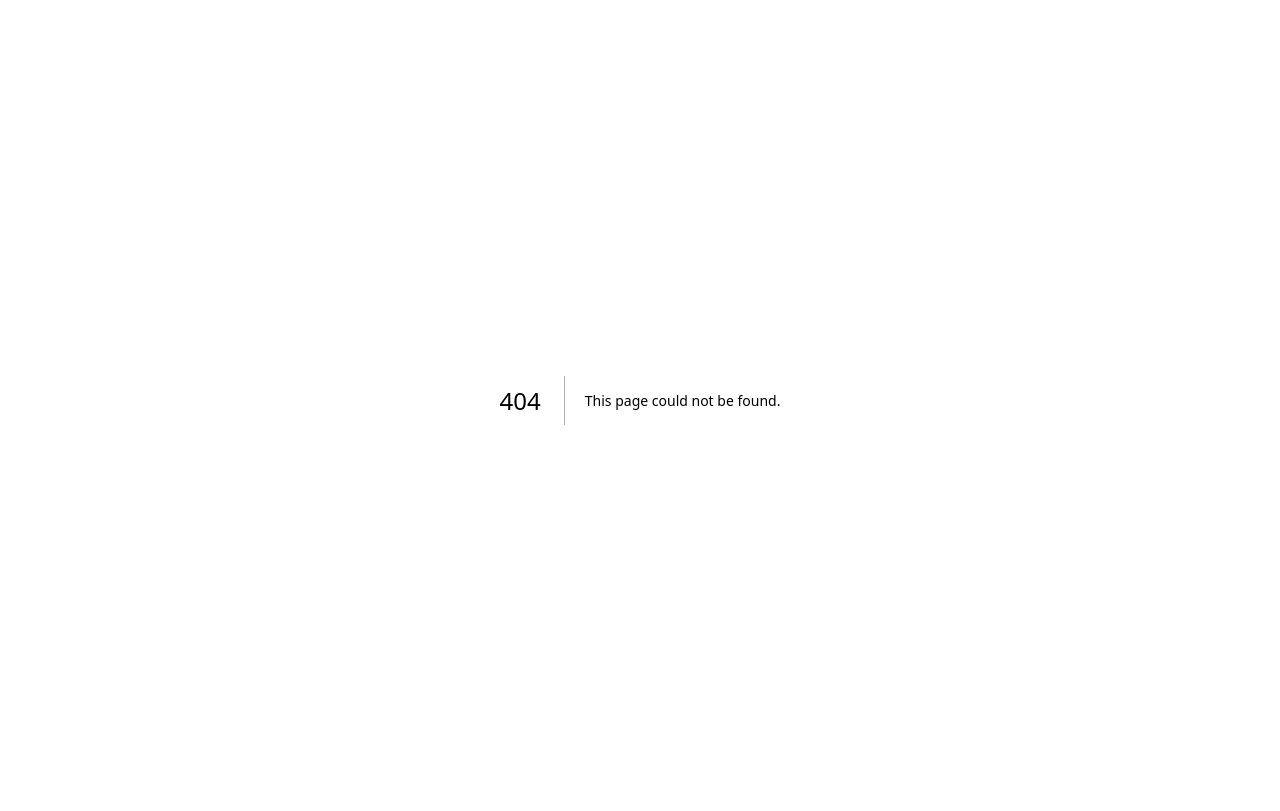
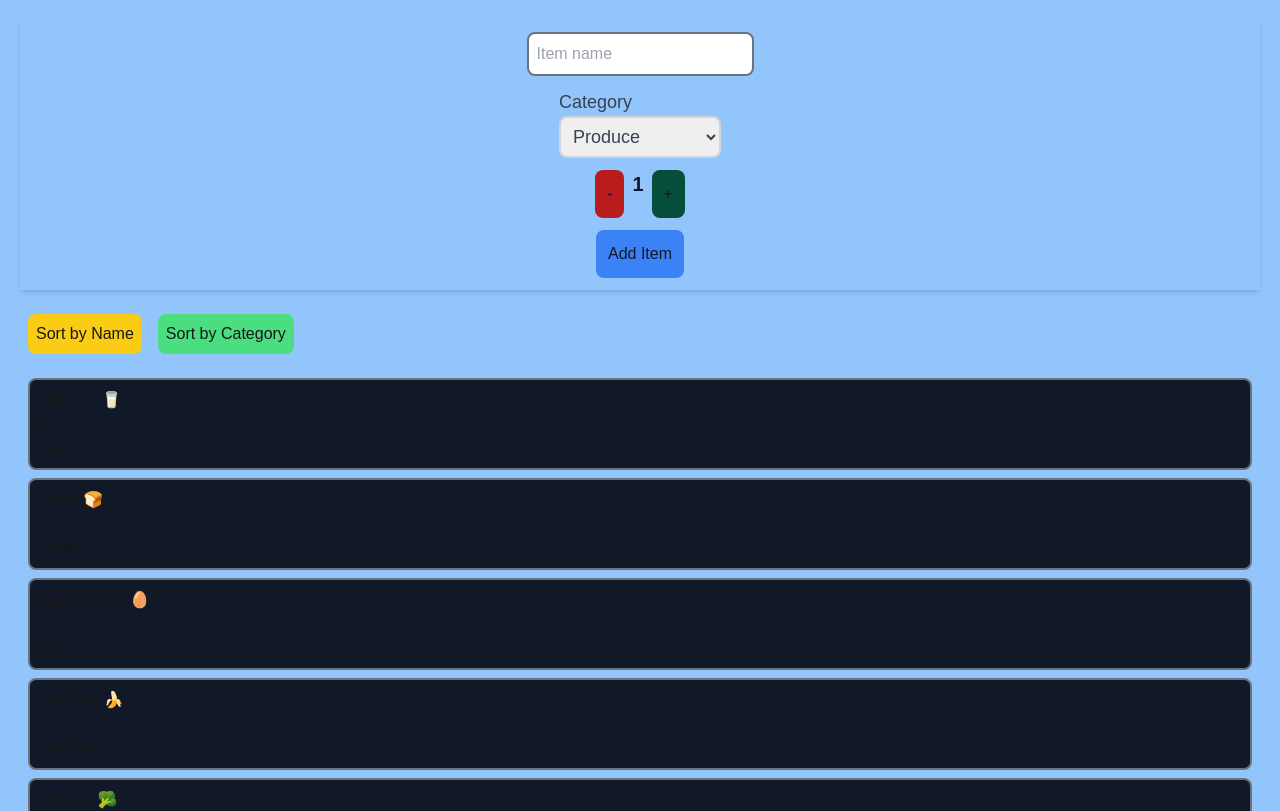
Before and after one commit to Michael-lalonde/cprg306-assignments, a Next.js app: page /week-7 in a window 1280 px wide. Before the commit this address had no page. Shown: the top 811 px of the page. Built offline with nearby package versions, Linux system fonts and the light colour scheme.

Commit message:
week 7 assignment

```diff
--- /dev/null
+++ b/app/week-7/item-list.js
@@ -0,0 +1,21 @@
+"use client";
+import Item from "./item";
+
+export default function ItemList({ items }) {
+  const sortedItems = [...items];
+
+  return (
+    <div>
+      <ul>
+        {sortedItems.map((item) => (
+          <Item
+            key={item.id}
+            name={item.name}
+            quantity={item.quantity}
+            category={item.category}
+          />
+        ))}
+      </ul>
+    </div>
+  );
+}
--- /dev/null
+++ b/app/week-7/item.js
@@ -0,0 +1,12 @@
+
+export default function Item({id, name, quantity, category})
+{
+    return(
+        <div className="border-2 border-gray-500 p-2 m-2 bg-gray-900 hover:bg-gray-700 rounded-lg">
+            <h1>{id}</h1>
+            <h2>{name}</h2>
+            <h2>{quantity}</h2>
+            <h2>{category}</h2>
+        </div>
+    )
+}
--- /dev/null
+++ b/app/week-7/items.json
@@ -0,0 +1,74 @@
+[
+    {
+      "id": "1h2GJKH12gkHG31h1H",
+      "name": "milk, 4 L 🥛",
+      "quantity": 1,
+      "category": "dairy"
+    },
+    {
+      "id": "2KJH3k2j3H1k2J3K1H",
+      "name": "bread 🍞",
+      "quantity": 2,
+      "category": "bakery"
+    },
+    {
+      "id": "3h2KJH3k2j3H1k2J3",
+      "name": "eggs, dozen 🥚",
+      "quantity": 2,
+      "category": "dairy"
+    },
+    {
+      "id": "4k2J3K1H2GJKH12gk",
+      "name": "bananas 🍌",
+      "quantity": 6,
+      "category": "produce"
+    },
+    {
+      "id": "5H1h1H2KJH3k2j3H",
+      "name": "broccoli 🥦",
+      "quantity": 3,
+      "category": "produce"
+    },
+    {
+      "id": "6H1k2J3K1H2GJKH1",
+      "name": "chicken breasts, 1 kg 🍗",
+      "quantity": 1,
+      "category": "meat"
+    },
+    {
+      "id": "7gkHG31h1H2KJH3k",
+      "name": "pasta sauce 🍝",
+      "quantity": 3,
+      "category": "canned goods"
+    },
+    {
+      "id": "8j3H1k2J3K1H2GJK",
+      "name": "spaghetti, 454 g 🍝",
+      "quantity": 2,
+      "category": "dry goods"
+    },
+    {
+      "id": "9H12gkHG31h1H2KJ",
+      "name": "toilet paper, 12 pack 🧻",
+      "quantity": 1,
+      "category": "household"
+    },
+    {
+      "id": "10H3k2j3H1k2J3K1",
+      "name": "paper towels, 6 pack",
+      "quantity": 1,
+      "category": "household"
+    },
+    {
+      "id": "11k2J3K1H2GJKH12",
+      "name": "dish soap 🍽️",
+      "quantity": 1,
+      "category": "household"
+    },
+    {
+      "id": "12GJKH12gkHG31h1",
+      "name": "hand soap 🧼",
+      "quantity": 4,
+      "category": "household"
+    }
+  ]
--- /dev/null
+++ b/app/week-7/new-item.js
@@ -0,0 +1,99 @@
+'use client';
+import { useState } from "react";
+
+export default function NewItem({ onAddItem }) {
+  const [name, setName] = useState("");
+  const [quantity, setQuantity] = useState(1);
+  const [category, setCategory] = useState("produce");
+
+  const increment = () => {
+    setQuantity((prev) => (prev < 20 ? prev + 1 : prev));
+  };
+
+  const decrement = () => {
+    setQuantity((prev) => (prev > 1 ? prev - 1 : prev));
+  };
+
+  const handleSubmit = (e) => {
+    e.preventDefault();
+
+    if (!name) return;
+
+    const newItem = {
+      name,
+      quantity,
+      category,
+    };
+
+    onAddItem(newItem);
+    setName("");
+    setQuantity(1);
+    setCategory("produce");
+  };
+
+  return (
+    <form onSubmit={handleSubmit} className="p-3 shadow-md text-gray-900 flex flex-col items-center space-y-3">
+      <input
+        type="text"
+        value={name}
+        onChange={(e) => setName(e.target.value)}
+        placeholder="Item name"
+        className="border-2 border-gray-500 p-2 rounded-lg"
+      />
+
+
+      <div>
+        <label htmlFor="category" className="block text-lg font-medium text-gray-700">
+          Category
+        </label>
+        <select
+          className="border-2 border-gray-300 p-2 rounded-lg text-lg text-gray-700"
+          id="category"
+          value={category}
+          onChange={(e) => setCategory(e.target.value)}
+        >
+          <option value="produce">Produce</option>
+          <option value="dairy">Dairy</option>
+          <option value="bakery">Bakery</option>
+          <option value="meat">Meat</option>
+          <option value="frozen foods">Frozen Foods</option>
+          <option value="canned goods">Canned Goods</option>
+          <option value="dry goods">Dry Goods</option>
+          <option value="beverages">Beverages</option>
+          <option value="snacks">Snacks</option>
+          <option value="household">Household</option>
+          <option value="other">Other</option>
+        </select>
+      </div>
+
+
+      <div className="flex space-x-2">
+        <button
+          type="button"
+          onClick={decrement}
+          className="rounded-lg bg-red-700 hover:bg-red-500 active:bg-red-300 p-3"
+          disabled={quantity === 1}
+        >
+          -
+        </button>
+        <span className="text-xl font-semibold">{quantity}</span>
+        <button
+          type="button"
+          onClick={increment}
+          className="rounded-lg bg-emerald-900 hover:bg-emerald-500 active:bg-emerald-300 p-3"
+          disabled={quantity === 20}
+        >
+          +
+        </button>
+      </div>
+
+
+      <button
+        type="submit"
+        className="rounded-lg bg-blue-500 hover:bg-blue-400 active:bg-blue-300 p-3"
+      >
+        Add Item
+      </button>
+    </form>
+  );
+}
--- /dev/null
+++ b/app/week-7/page.js
@@ -0,0 +1,50 @@
+"use client";
+import { useState } from "react";
+import ItemList from "./item-list";
+import NewItem from "./new-item";
+import itemsData from "./items.json";
+
+export default function Page() {
+  const [items, setItems] = useState(itemsData);
+
+  const handleAddItem = (newItem) => {
+    setItems((prevItems) => [
+      ...prevItems,
+      { ...newItem, id: Date.now() },
+    ]);
+  };
+
+  const sortByName = () => {
+    const sortedItems = [...items].sort((a, b) =>
+      a.name.localeCompare(b.name)
+    );
+    setItems(sortedItems);
+  };
+  const sortByCategory = () => {
+    const sortedItems = [...items].sort((a, b) =>
+      a.category.localeCompare(b.category)
+    );
+    setItems(sortedItems);
+  };
+
+  return (
+    <div className="bg-blue-300 p-5">
+      <NewItem onAddItem={handleAddItem} />
+      <div className="my-4">
+        <button
+          className="bg-yellow-400 rounded-lg m-2 p-2"
+          onClick={sortByName}
+        >
+          Sort by Name
+        </button>
+        <button
+          className="bg-green-400 rounded-lg m-2 p-2"
+          onClick={sortByCategory}
+        >
+          Sort by Category
+        </button>
+      </div>
+      <ItemList items={items} />
+    </div>
+  );
+}
```
